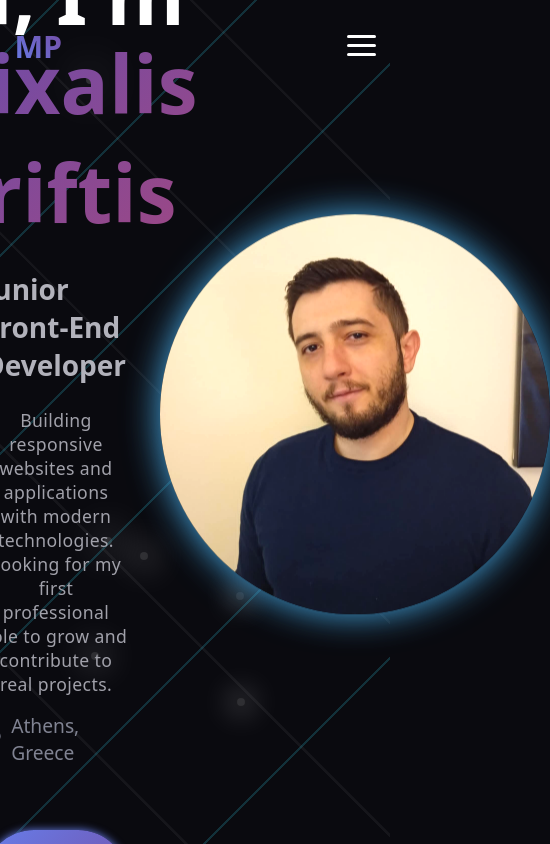
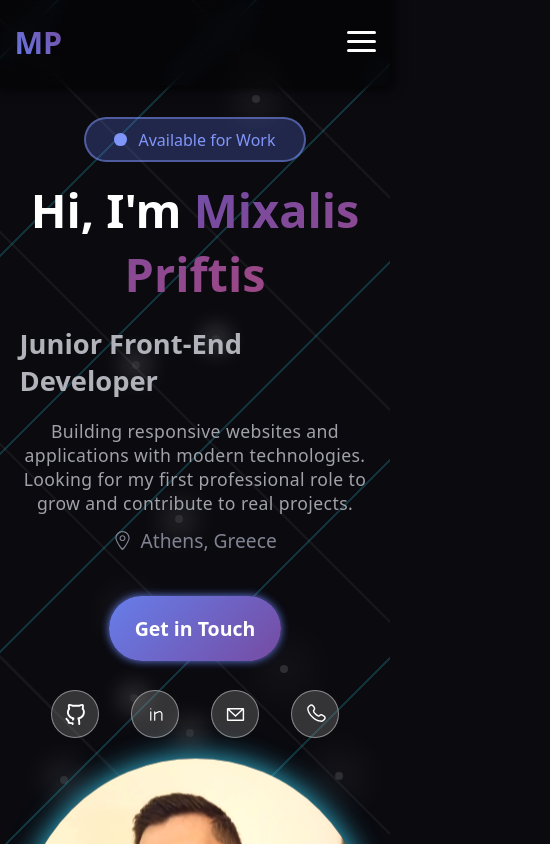
Before and after one commit to doctormike1992/Portfolio, a React (Vite) app: page / in a window 390 px wide. Shown: the top 844 px of the page, 550 px wide, since content can reach past the window. Built offline with nearby package versions, Linux system fonts and the light colour scheme.

Commit message:
made the hero section responsive,changerd the header and nav background on smaller screens for better display

```diff
--- a/src/components/Header.jsx
+++ b/src/components/Header.jsx
@@ -31,18 +31,26 @@ export default function Header() {
     return () => media.removeEventListener("change", handler);
   }, []);
 
-
+  function handleHeaderClass() {
+    if (!small && headerClass) {
+      return "header fixed";
+    } else if (small) {
+      return "header fixed";
+    } else {
+      return "header";
+    };
+  }
 
 
 
   return (
     <header
       style={{ height: nav && small ? "370px" : "90px" }}
-      className={headerClass ? "header fixed" : "header"}
+      className={handleHeaderClass()}
     >
       <div id="head">
         <h1>
-          <a className="h1" href="#intro">
+          <a className="h1" href="#">
             MP
           </a>
         </h1>
--- a/src/styles/about.scss
+++ b/src/styles/about.scss
@@ -32,7 +32,8 @@ $underlineBackground: linear-gradient(
     }
   }
   #aboutPara {
-    max-width: 30%;
+    width: 758px;
+    max-width: 90%;
     p {
       margin: 3rem 0;
       font-size: 1.3rem;
--- a/src/styles/intro.scss
+++ b/src/styles/intro.scss
@@ -7,21 +7,26 @@
 
 #intro {
   @include flexing(row, center);
+  width: 100%;
   height: 100vh;
-  width: 100%;
   color: white;
   gap: 2rem;
+  overflow-y: hidden;
   #imgDiv {
     width: 100%;
     @include flexing(row, start);
     #img {
       width: 25rem;
-      height: 25rem;
+      max-width: 90%;
+      height: auto;
       border-radius: 50%;
+      aspect-ratio: 1/1;
       background-position: center;
       background-size: cover;
       box-shadow: 0px 0px 40px 1px rgb(32, 187, 187);
-      animation: glow 5s ease-in-out infinite, imgGrow 1s ease forwards;
+      animation:
+        glow 5s ease-in-out infinite,
+        imgGrow 1s ease-out forwards;
       filter: brightness(1.2);
     }
     @keyframes glow {
@@ -32,7 +37,6 @@
       50% {
         box-shadow: 0px 0px 70px 1px rgb(117, 32, 187);
         transform: translateY(5%);
-
       }
       100% {
         box-shadow: 0px 0px 20px 1px rgb(32, 187, 187);
@@ -40,16 +44,25 @@
       }
     }
     @keyframes imgGrow {
-        from { scale: 0}
-        to {scale: 1;}
+      from {
+        scale: 0.5;
+        opacity: 0.5;
+      }
+      to {
+        scale: 1;
+        opacity: 1;
+      }
     }
   }
   #introDiv {
     width: 100%;
     @include flexing(row, end);
-    main{
-      @include flexing(column,center );
+    main {
+      @include flexing(column, center);
+      width: 90%;
+      @media screen and (min-width: 2210px) {
         width: 50%;
+      }
 
       #available {
         background: #657efc41;
@@ -59,7 +72,7 @@
         color: #8296fa;
         font-size: 1rem;
         font-weight: 500;
-      margin-bottom: 2rem;
+        margin-bottom: clamp(1rem,2vw,2rem);
         span {
           display: inline-block;
           width: 0.8rem;
@@ -83,37 +96,44 @@
     }
 
     #name {
-    font-size: 5rem;
+      font-size: clamp(2rem, 12vw, 5rem);
       font-weight: 800;
       text-align: center;
       span {
-      display: block;
         margin-top: -20px;
-      background: linear-gradient(135deg, #667eea, #764ba2, rgb(160, 71, 130) );
+        background: linear-gradient(
+          135deg,
+          #667eea,
+          #764ba2,
+          rgb(160, 71, 130)
+        );
         background-size: 200%;
         background-clip: text;
         -webkit-background-clip: text;
         color: transparent;
         animation: name-anim 5s ease-in-out infinite alternate;
         @keyframes name-anim {
-        0%{
-          background-position: left ;
+          0% {
+            background-position: left;
           }
           100% {
-          background-position: right ;
+            background-position: right;
           }
+        }
+        @media screen and (min-width: 1441px) {
+          display: block;
         }
       }
     }
 
-  #title{
+    #title {
       color: #b2b2bb;
-    font-size: 1.75rem;
+      font-size: clamp(1rem, 7vw, 1.75rem);
       font-weight: 600;
-    margin: 1.5rem 0;
+      margin: clamp(1.2rem,2vw,1.5rem) 0;
     }
 
-  #description{
+    #description {
       font-size: 1.1rem;
       color: #a1a1aa;
       text-wrap: wrap;
@@ -123,68 +143,81 @@
       letter-spacing: 0.4px;
     }
 
-  #location{
+    #location {
       @include flexing(row, center);
       color: #808392;
       font-size: 1.2rem;
-  margin: 1rem 0;
-  gap: .5rem;
-    img{
+      margin: clamp(.8rem,2vw,1rem) 0;
+      gap: 0.5rem;
+      img {
         width: 1.2rem;
         fill: currentColor;
       }
     }
 
-  #getInTouch{
-    margin: 3rem 0;
-    font-size: 1.4rem;
+    #getInTouch {
+      margin: clamp(1.8rem,2vw,3rem) 0;
+      font-size: clamp(0.9rem, 5vw, 1.4rem);
       font-weight: 600;
-    background: linear-gradient(135deg, #667eea , #764ba2 );
+      background: linear-gradient(135deg, #667eea, #764ba2);
       padding: 1.2rem 1.6rem;
       border-radius: 50px;
       text-align: center;
       box-shadow: 0 0 8px 0px #667eea;
       cursor: pointer;
-    transition: all .2s ease-in-out;
-    &:hover{
+      transition: all 0.2s ease-in-out;
+      &:hover {
         box-shadow: 0 0 15px 1px #667eea;
         transform: translateY(-5%);
       }
-    a{
+      a {
         color: #ffffff;
         text-decoration: none;
       }
     }
 
-  #icons{
+    #icons {
       @include flexing(row, center);
       gap: 2rem;
-    .icon{
+      .icon {
         @include flexing(row, center);
         cursor: pointer;
         width: 3rem;
         height: 3rem;
         background: rgba(128, 128, 128, 0.356);
-      border: .1rem solid rgba(255, 255, 255, 0.418);
+        border: 0.1rem solid rgba(255, 255, 255, 0.418);
         border-radius: 50%;
         transition: all 0.2s ease-out;
-      &:hover{
+        &:hover {
           transform: translateY(-15%);
-        background:  #667eea4b;
-      border: .1rem solid #667eea;
+          background: #667eea4b;
+          border: 0.1rem solid #667eea;
         }
-      a{
+        a {
           @include flexing(row, center);
         }
-      img{
+        img {
           width: 50%;
           height: 50%;
           justify-self: center;
           place-self: center;
         }
       }
-
     }
   }
 
+  @media screen and (max-width: 768px){
+    padding: 15% 0;
   }
+  @media screen and (max-width: 1024px) {
+    @include flexing(column, center);
+    margin: 15% 0;
+    height: auto;
+    #imgDiv {
+      @include flexing(column, center);
+    }
+    #introDiv {
+      @include flexing(column, center);
+    }
+  }
+}
```
Also changed, not shown: src/components/Skills.jsx (added, +49 -0 lines). Lines whose indentation alone changed are shown as unchanged.
